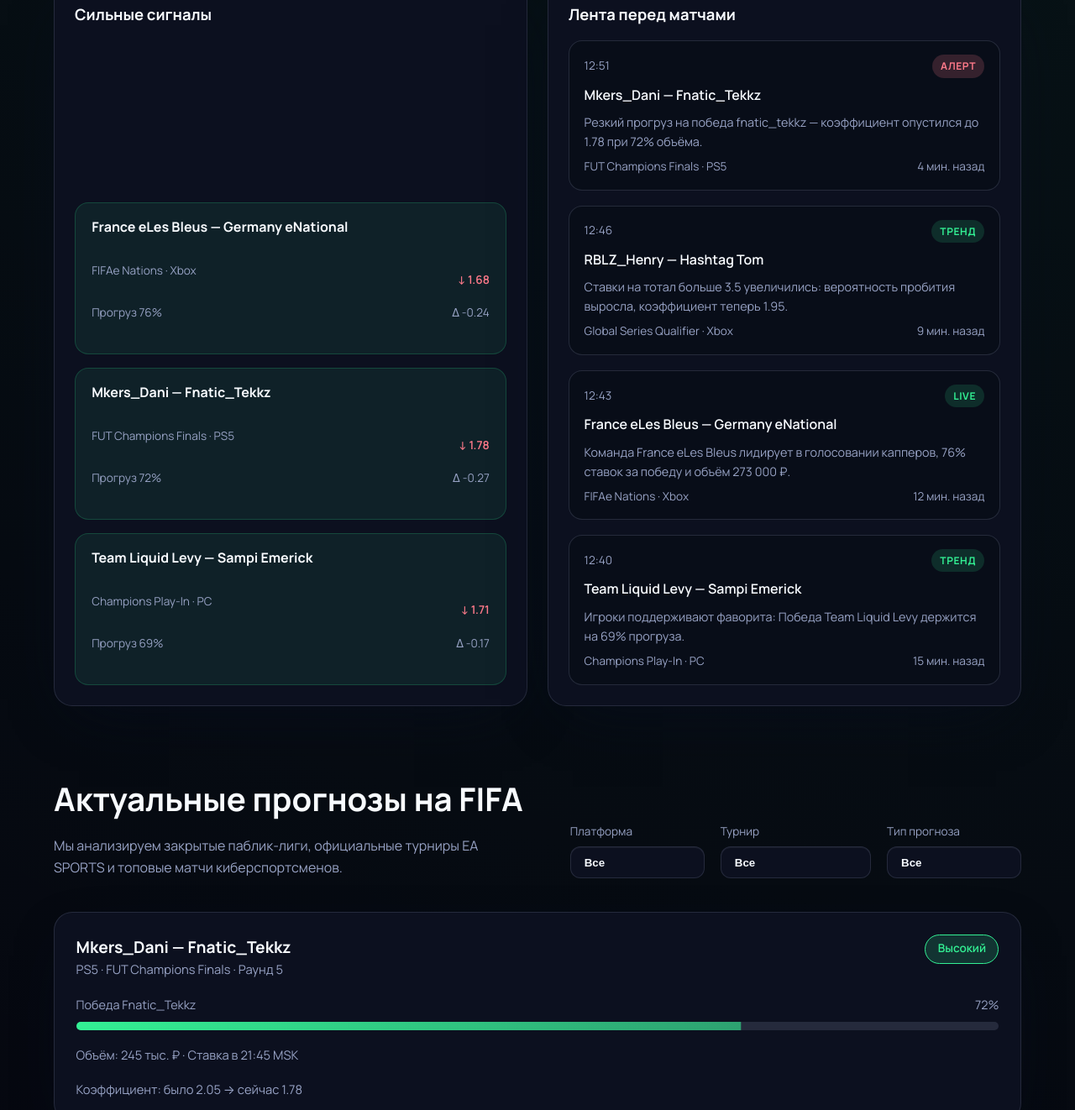
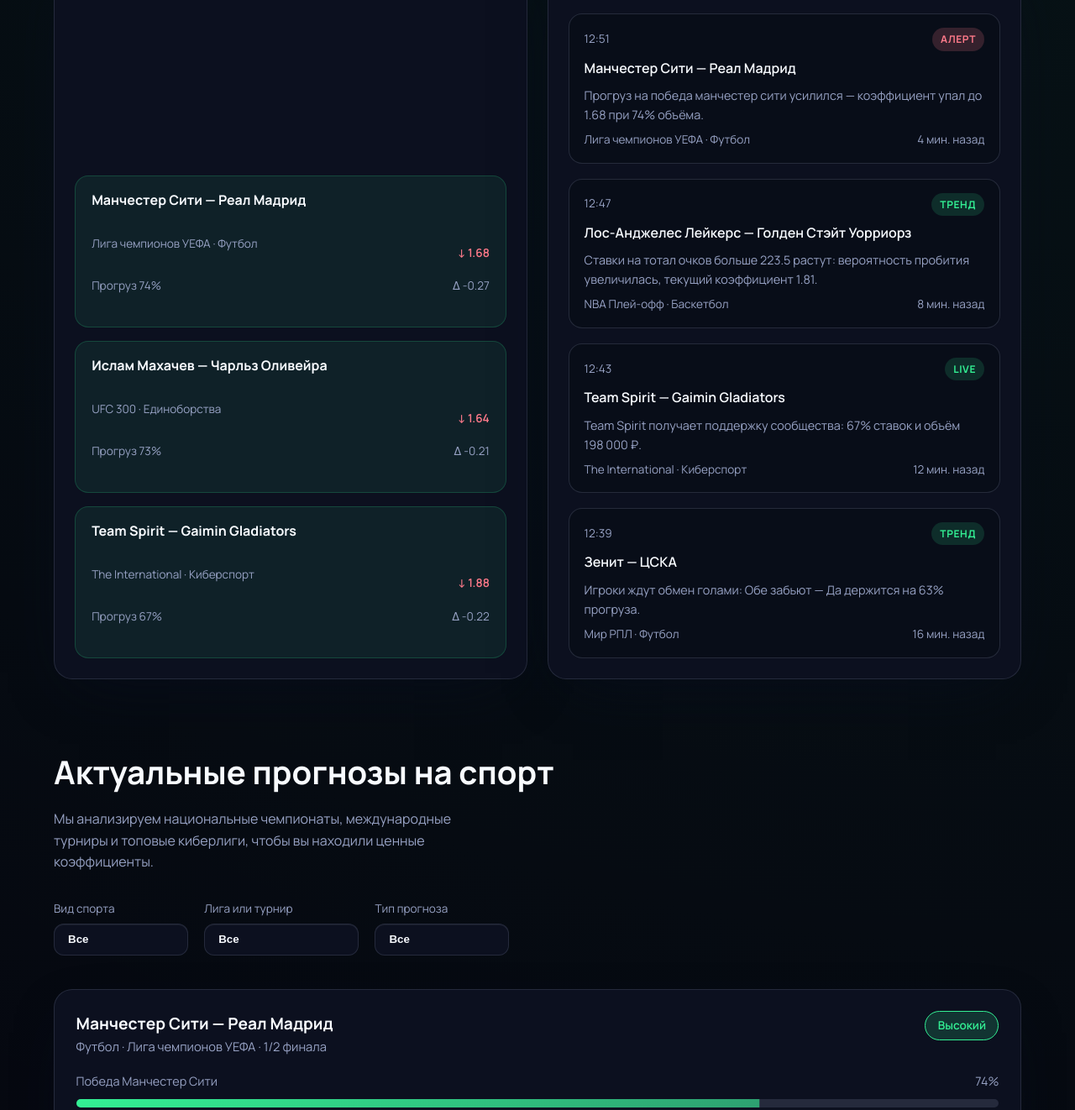
Before and after one commit to izelenov569-netizen/Godzilla, a plain HTML site: page index.html in a window 1280 px wide. Shown: the part 1121-2443 px from the top of the page at 84% size. Drawn offline with Linux system fonts and the light colour scheme.

Commit message:
Expand site to multi-sport coverage

```diff
--- a/index.html
+++ b/index.html
@@ -3,7 +3,7 @@
 <head>
   <meta charset="UTF-8">
   <meta name="viewport" content="width=device-width, initial-scale=1.0">
-  <title>FIFA Forecast Lab</title>
+  <title>Sportsverse Pulse</title>
   <link rel="preconnect" href="https://fonts.googleapis.com">
   <link rel="preconnect" href="https://fonts.gstatic.com" crossorigin>
   <link href="https://fonts.googleapis.com/css2?family=Manrope:wght@300;400;600;700&display=swap" rel="stylesheet">
@@ -11,7 +11,7 @@
 </head>
 <body>
   <header class="site-header">
-    <div class="logo">FIFA Forecast Lab</div>
+    <div class="logo">Sportsverse Pulse</div>
     <nav class="site-nav">
       <a href="#overview">Обзор</a>
       <a href="#live">Лайв</a>
@@ -24,10 +24,10 @@
   <main>
     <section class="hero" id="overview">
       <div class="hero__content">
-        <h1>Прогнозы киберматчей FIFA в реальном времени</h1>
+        <h1>Прогнозы и сигналы по всем видам спорта</h1>
         <p>
-          Следите за формой киберспортсменов, динамикой коэффициентов и популярностью ставок в Ultimate Team Cups и Weekend League.
-          Лента обновляется автоматически и помогает находить сильные тренды до начала матча.
+          Следите за формой команд и атлетов, динамикой коэффициентов и интересом рынка в футболе, баскетболе, хоккее, теннисе,
+          единоборствах и киберспорте. Лента обновляется автоматически и помогает находить тренды до начала матчей.
         </p>
         <div class="hero__cta">
           <a class="btn btn--primary" href="#markets">Смотреть прогнозы</a>
@@ -38,21 +38,22 @@
         <div class="hero__stadium">
           <div class="stadium__gradient"></div>
           <span class="hero__pulse hero__pulse--football">⚽</span>
-          <span class="hero__pulse hero__pulse--controller">🎮</span>
-          <span class="hero__pulse hero__pulse--stars">⭐</span>
+          <span class="hero__pulse hero__pulse--basketball">🏀</span>
+          <span class="hero__pulse hero__pulse--hockey">🏒</span>
+          <span class="hero__pulse hero__pulse--tennis">🎾</span>
         </div>
         <div class="hero__ticker">
           <div class="ticker__row">
             <span>LIVE</span>
-            <span>FUT Champions · TOTW Mbappé в стартовом составе</span>
+            <span>Евролига · «Реал» и «Барса» играют овертайм</span>
           </div>
           <div class="ticker__row">
             <span>ALERT</span>
-            <span>PS5 Cup · коэффициент на победу RBLZ_Henry упал до 1.65</span>
+            <span>NHL · коэффициент на победу «Торонто» опустился до 1.72</span>
           </div>
           <div class="ticker__row">
             <span>TREND</span>
-            <span>Xbox Elite Series · тотал &gt; 3.5 вырос до 2.10</span>
+            <span>ATP Masters · тотал сетов &gt; 2.5 вырос до 2.20</span>
           </div>
         </div>
       </div>
@@ -63,7 +64,7 @@
         <div>
           <h2>Лайв-мониторинг</h2>
           <p>
-            Моментальные сигналы по ключевым матчам, изменения коэффициентов и активности ставок в турнирах FIFA.
+            Моментальные сигналы по ключевым матчам, изменения коэффициентов и активности ставок во всех топовых лигах мира.
             Следите за импульсами рынка и реагируйте до обновления линии букмекеров.
           </p>
         </div>
@@ -88,18 +89,18 @@
     <section class="markets" id="markets">
       <header class="section-header">
         <div>
-          <h2>Актуальные прогнозы на FIFA</h2>
-          <p>Мы анализируем закрытые паблик-лиги, официальные турниры EA SPORTS и топовые матчи киберспортсменов.</p>
+          <h2>Актуальные прогнозы на спорт</h2>
+          <p>Мы анализируем национальные чемпионаты, международные турниры и топовые киберлиги, чтобы вы находили ценные коэффициенты.</p>
         </div>
         <div class="filters">
           <label class="filter">
-            <span>Платформа</span>
+            <span>Вид спорта</span>
             <select id="sport-filter">
               <option value="all">Все</option>
             </select>
           </label>
           <label class="filter">
-            <span>Турнир</span>
+            <span>Лига или турнир</span>
             <select id="tournament-filter">
               <option value="all">Все</option>
             </select>
@@ -147,7 +148,7 @@
             <span class="accordion__icon">+</span>
           </button>
           <div class="accordion__panel" hidden>
-            <p>Мы подключены к API EA SPORTS, платформам киберлиг и агрегаторам ставок. Данные проходят ручную проверку аналитиками.</p>
+            <p>Мы подключены к API спортивных лиг, статистическим провайдерам и агрегаторам ставок. Данные проходят ручную проверку аналитиками.</p>
           </div>
         </article>
         <article class="accordion__item">
@@ -156,7 +157,7 @@
             <span class="accordion__icon">+</span>
           </button>
           <div class="accordion__panel" hidden>
-            <p>Система учитывает текущую форму игроков, мету состава, задержку подключения и историю очных встреч. Поверх этого применяется ML-модель.</p>
+            <p>Система учитывает форму команд и спортсменов, календарь, травмы, погодные факторы и историю очных встреч. Поверх этого применяется ML-модель.</p>
           </div>
         </article>
         <article class="accordion__item">
@@ -165,7 +166,7 @@
             <span class="accordion__icon">+</span>
           </button>
           <div class="accordion__panel" hidden>
-            <p>Да, выгрузка доступна в CSV и через REST API. Напишите нам на analytics@fifaforecast.gg для получения ключа.</p>
+            <p>Да, выгрузка доступна в CSV и через REST API. Напишите нам на hello@sportsversepulse.com для получения ключа.</p>
           </div>
         </article>
       </div>
@@ -174,11 +175,11 @@
 
   <footer class="site-footer">
     <div>
-      <strong>FIFA Forecast Lab</strong> — аналитика киберфутбола и кастомные модели вероятностей.
+      <strong>Sportsverse Pulse</strong> — аналитика спорта и кастомные модели вероятностей.
     </div>
     <div class="footer-links">
       <a href="#overview">Наверх</a>
-      <a href="mailto:analytics@fifaforecast.gg">Связаться</a>
+      <a href="mailto:hello@sportsversepulse.com">Связаться</a>
       <a href="#faq">FAQ</a>
     </div>
   </footer>
--- a/script.js
+++ b/script.js
@@ -1,144 +1,144 @@
 const marketsData = [
   {
     id: 1,
-    sport: "PS5",
-    tournament: "FUT Champions Finals",
-    stage: "Раунд 5",
-    match: "Mkers_Dani — Fnatic_Tekkz",
+    sport: "Футбол",
+    tournament: "Лига чемпионов УЕФА",
+    stage: "1/2 финала",
+    match: "Манчестер Сити — Реал Мадрид",
     market: "match_winner",
-    marketLabel: "Победа Fnatic_Tekkz",
-    loadPercent: 72,
-    oddsStart: 2.05,
-    oddsCurrent: 1.78,
-    loadValue: 245000,
+    marketLabel: "Победа Манчестер Сити",
+    loadPercent: 74,
+    oddsStart: 1.95,
+    oddsCurrent: 1.68,
+    loadValue: 325000,
     impact: "Высокий",
-    time: "21:45 MSK",
-    movement: [51, 58, 66, 72]
+    time: "22:00 MSK",
+    movement: [52, 61, 68, 74]
   },
   {
     id: 2,
-    sport: "Xbox",
-    tournament: "Global Series Qualifier",
-    stage: "1/8 финала",
-    match: "RBLZ_Henry — Hashtag Tom",
+    sport: "Баскетбол",
+    tournament: "NBA Плей-офф",
+    stage: "Матч 5",
+    match: "Лос-Анджелес Лейкерс — Голден Стэйт Уорриорз",
     market: "total_goals",
-    marketLabel: "Тотал больше 3.5",
-    loadPercent: 64,
-    oddsStart: 2.12,
-    oddsCurrent: 1.95,
-    loadValue: 183000,
-    impact: "Средний",
-    time: "19:10 MSK",
-    movement: [43, 52, 58, 64]
+    marketLabel: "Тотал очков больше 223.5",
+    loadPercent: 61,
+    oddsStart: 1.92,
+    oddsCurrent: 1.81,
+    loadValue: 214000,
+    impact: "Высокий",
+    time: "05:30 MSK",
+    movement: [45, 52, 57, 61]
   },
   {
     id: 3,
-    sport: "PS5",
-    tournament: "EA SPORTS Cup",
-    stage: "Групповой этап",
-    match: "FUTWIZ Marko — Ajax Lev",
+    sport: "Хоккей",
+    tournament: "NHL",
+    stage: "Регулярный сезон",
+    match: "Торонто Мэйпл Лифс — Бостон Брюинз",
     market: "handicap",
-    marketLabel: "Фора (-1.5) FUTWIZ Marko",
-    loadPercent: 59,
-    oddsStart: 1.98,
-    oddsCurrent: 1.82,
-    loadValue: 162000,
+    marketLabel: "Фора (-1.5) Торонто",
+    loadPercent: 58,
+    oddsStart: 2.15,
+    oddsCurrent: 1.94,
+    loadValue: 186000,
     impact: "Средний",
-    time: "16:30 MSK",
-    movement: [40, 47, 53, 59]
+    time: "02:10 MSK",
+    movement: [41, 47, 53, 58]
   },
   {
     id: 4,
-    sport: "PC",
-    tournament: "Weekend League Elite",
-    stage: "Топ-32",
-    match: "Virtus Pro Andrey — G2 Neat",
-    market: "both_score",
-    marketLabel: "Обе забьют",
-    loadPercent: 68,
-    oddsStart: 1.74,
-    oddsCurrent: 1.61,
-    loadValue: 142000,
-    impact: "Высокий",
-    time: "00:25 MSK",
-    movement: [49, 55, 61, 68]
+    sport: "Теннис",
+    tournament: "ATP Masters Рим",
+    stage: "Полуфинал",
+    match: "Новак Джокович — Карлос Алькарас",
+    market: "total_goals",
+    marketLabel: "Тотал сетов больше 2.5",
+    loadPercent: 55,
+    oddsStart: 2.25,
+    oddsCurrent: 2.02,
+    loadValue: 98000,
+    impact: "Средний",
+    time: "17:30 MSK",
+    movement: [38, 44, 50, 55]
   },
   {
     id: 5,
-    sport: "PS5",
-    tournament: "Ultimate Team Cups",
-    stage: "Полуфинал",
-    match: "SPQR Crazy — Tricked Facito",
-    market: "total_goals",
-    marketLabel: "Тотал меньше 4.5",
-    loadPercent: 53,
-    oddsStart: 1.87,
-    oddsCurrent: 1.74,
-    loadValue: 98000,
-    impact: "Низкий",
-    time: "13:40 MSK",
-    movement: [37, 44, 49, 53]
+    sport: "Единоборства",
+    tournament: "UFC 300",
+    stage: "Главный бой",
+    match: "Ислам Махачев — Чарльз Оливейра",
+    market: "match_winner",
+    marketLabel: "Победа Ислам Махачев",
+    loadPercent: 73,
+    oddsStart: 1.85,
+    oddsCurrent: 1.64,
+    loadValue: 248000,
+    impact: "Экстремальный",
+    time: "07:15 MSK",
+    movement: [55, 61, 67, 73]
   },
   {
     id: 6,
-    sport: "Xbox",
-    tournament: "FIFAe Nations",
-    stage: "Раунд 2",
-    match: "France eLes Bleus — Germany eNational",
+    sport: "Киберспорт",
+    tournament: "The International",
+    stage: "Гранд-финал",
+    match: "Team Spirit — Gaimin Gladiators",
     market: "match_winner",
-    marketLabel: "Победа France eLes Bleus",
-    loadPercent: 76,
-    oddsStart: 1.92,
-    oddsCurrent: 1.68,
-    loadValue: 273000,
-    impact: "Экстремальный",
-    time: "18:05 MSK",
-    movement: [58, 63, 70, 76]
+    marketLabel: "Победа Team Spirit",
+    loadPercent: 67,
+    oddsStart: 2.10,
+    oddsCurrent: 1.88,
+    loadValue: 198000,
+    impact: "Высокий",
+    time: "14:00 MSK",
+    movement: [49, 55, 62, 67]
   },
   {
     id: 7,
-    sport: "PS5",
-    tournament: "FUT Champions Finals",
-    stage: "Раунд 7",
-    match: "Aleksey Parshikov — K1llerZlatan",
-    market: "handicap",
-    marketLabel: "Фора (+1.5) Parshikov",
-    loadPercent: 61,
-    oddsStart: 2.22,
-    oddsCurrent: 2.04,
-    loadValue: 117000,
+    sport: "Футбол",
+    tournament: "Мир РПЛ",
+    stage: "Тур 26",
+    match: "Зенит — ЦСКА",
+    market: "both_score",
+    marketLabel: "Обе забьют — Да",
+    loadPercent: 63,
+    oddsStart: 1.95,
+    oddsCurrent: 1.82,
+    loadValue: 156000,
     impact: "Средний",
-    time: "23:20 MSK",
-    movement: [42, 51, 56, 61]
+    time: "19:00 MSK",
+    movement: [44, 49, 56, 63]
   },
   {
     id: 8,
-    sport: "PC",
-    tournament: "Champions Play-In",
-    stage: "Финал",
-    match: "Team Liquid Levy — Sampi Emerick",
-    market: "match_winner",
-    marketLabel: "Победа Team Liquid Levy",
-    loadPercent: 69,
-    oddsStart: 1.88,
-    oddsCurrent: 1.71,
-    loadValue: 205000,
-    impact: "Высокий",
-    time: "20:15 MSK",
-    movement: [50, 57, 63, 69]
+    sport: "Баскетбол",
+    tournament: "Евролига",
+    stage: "Финал четырёх",
+    match: "Фенербахче — Олимпиакос",
+    market: "handicap",
+    marketLabel: "Фора (+4.5) Олимпиакос",
+    loadPercent: 57,
+    oddsStart: 1.98,
+    oddsCurrent: 1.86,
+    loadValue: 142000,
+    impact: "Средний",
+    time: "21:45 MSK",
+    movement: [39, 45, 51, 57]
   }
 ];
 
 const stableTournaments = [
-  { name: "FUT Champions (PS5)", stability: "+8.4% ROI", matches: 52 },
-  { name: "EA SPORTS Cup (Xbox)", stability: "+6.9% ROI", matches: 38 },
-  { name: "FIFAe Nations (онлайн)", stability: "+5.1% ROI", matches: 41 }
+  { name: "Лига чемпионов УЕФА", stability: "+7.8% ROI", matches: 48 },
+  { name: "NBA Плей-офф", stability: "+6.4% ROI", matches: 36 },
+  { name: "NHL регулярный сезон", stability: "+5.2% ROI", matches: 41 }
 ];
 
 const forecasts = [
-  { market: "Fnatic_Tekkz — победа", delta: "-0.09", confidence: 88 },
-  { market: "RBLZ_Henry vs Tom тотал 3.5", delta: "-0.06", confidence: 73 },
-  { market: "France eLes Bleus — победа", delta: "-0.11", confidence: 91 }
+  { market: "Сити — победа", delta: "-0.11", confidence: 89 },
+  { market: "Лейкерс vs Уорриорз тотал 223.5", delta: "-0.07", confidence: 76 },
+  { market: "Махачев — победа", delta: "-0.08", confidence: 92 }
 ];
 
 let liveFeedEvents = [
@@ -147,28 +147,28 @@
     type: "alert",
     context: `${marketsData[0].tournament} · ${marketsData[0].sport}`,
     title: marketsData[0].match,
-    description: `Резкий прогруз на ${marketsData[0].marketLabel.toLowerCase()} — коэффициент опустился до ${marketsData[0].oddsCurrent.toFixed(2)} при ${marketsData[0].loadPercent}% объёма.`
+    description: `Прогруз на ${marketsData[0].marketLabel.toLowerCase()} усилился — коэффициент упал до ${marketsData[0].oddsCurrent.toFixed(2)} при ${marketsData[0].loadPercent}% объёма.`
   }),
   createFeedEvent({
-    minutesAgo: 9,
+    minutesAgo: 8,
     type: "trend",
     context: `${marketsData[1].tournament} · ${marketsData[1].sport}`,
     title: marketsData[1].match,
-    description: `Ставки на ${marketsData[1].marketLabel.toLowerCase()} увеличились: вероятность пробития выросла, коэффициент теперь ${marketsData[1].oddsCurrent.toFixed(2)}.`
+    description: `Ставки на ${marketsData[1].marketLabel.toLowerCase()} растут: вероятность пробития увеличилась, текущий коэффициент ${marketsData[1].oddsCurrent.toFixed(2)}.`
   }),
   createFeedEvent({
     minutesAgo: 12,
     type: "live",
     context: `${marketsData[5].tournament} · ${marketsData[5].sport}`,
     title: marketsData[5].match,
-    description: `Команда France eLes Bleus лидирует в голосовании капперов, ${marketsData[5].loadPercent}% ставок за победу и объём ${formatCurrency(marketsData[5].loadValue)}.`
+    description: `Team Spirit получает поддержку сообщества: ${marketsData[5].loadPercent}% ставок и объём ${formatCurrency(marketsData[5].loadValue)}.`
   }),
   createFeedEvent({
-    minutesAgo: 15,
+    minutesAgo: 16,
     type: "trend",
-    context: `${marketsData[7].tournament} · ${marketsData[7].sport}`,
-    title: marketsData[7].match,
-    description: `Игроки поддерживают фаворита: ${marketsData[7].marketLabel} держится на ${marketsData[7].loadPercent}% прогруза.`
+    context: `${marketsData[6].tournament} · ${marketsData[6].sport}`,
+    title: marketsData[6].match,
+    description: `Игроки ждут обмен голами: ${marketsData[6].marketLabel} держится на ${marketsData[6].loadPercent}% прогруза.`
   })
 ];
 
```
Also changed, not shown: styles.css (+16 -10 lines), 1 other file.
